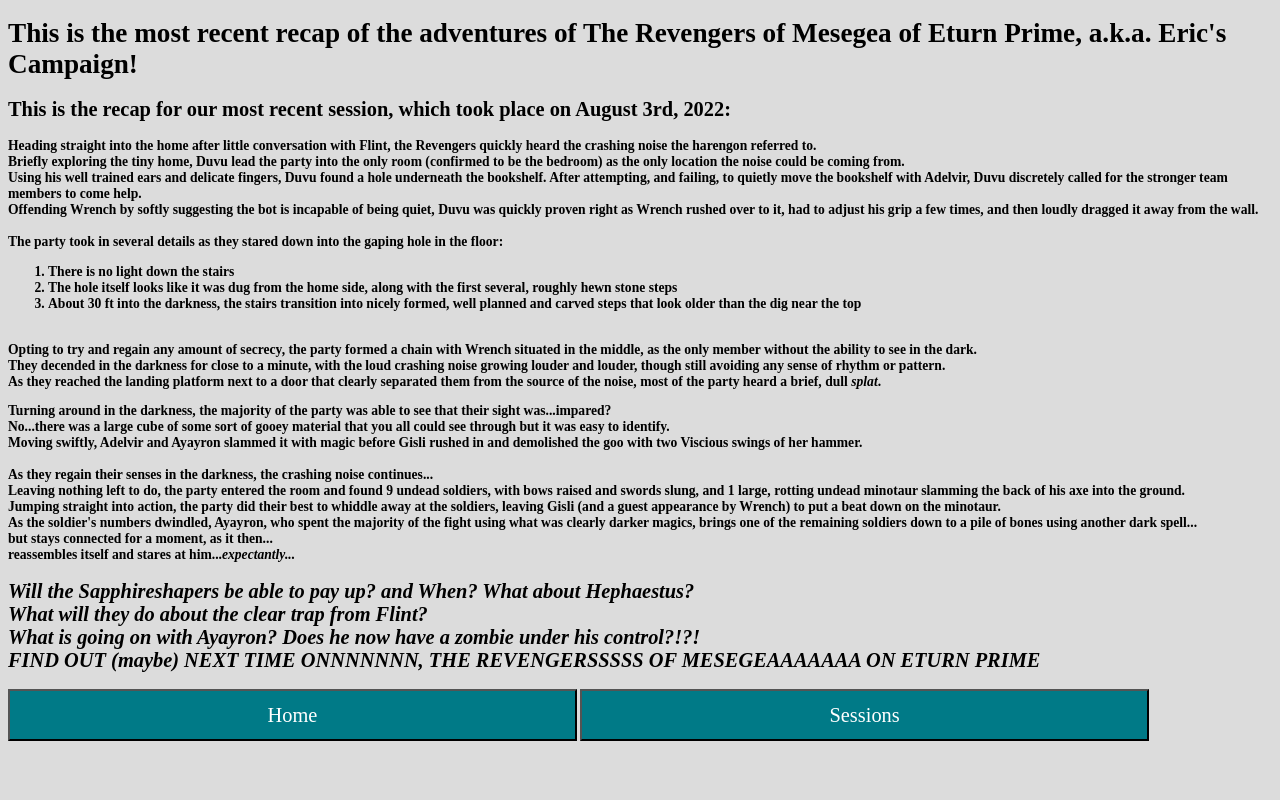
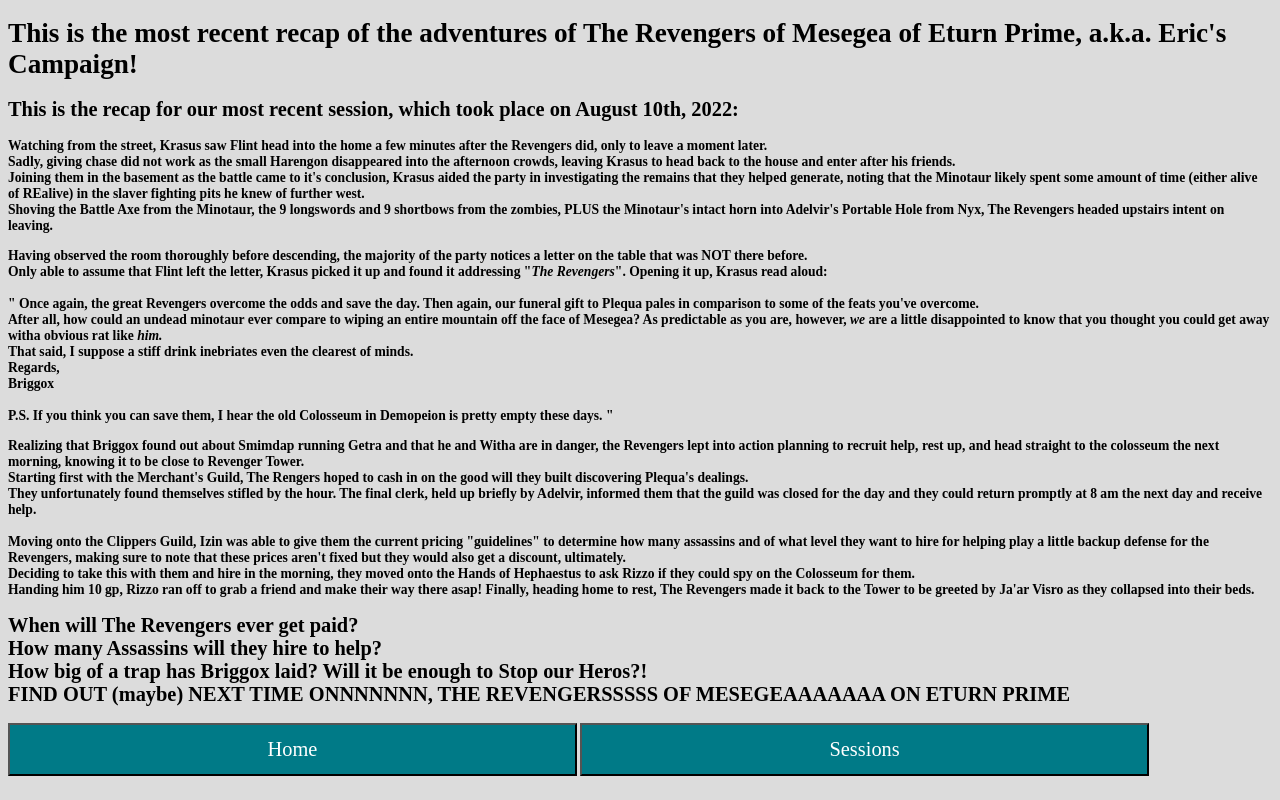
Before and after one commit to TheDiemer/resumeSite, a Flask app: page /last in a window 1280 px wide. Run offline with Flask 2, Linux system fonts and the light colour scheme.

Commit message:
feat(recap): August 10th

```diff
--- a/dnd/templates/recap.html
+++ b/dnd/templates/recap.html
@@ -7,43 +7,44 @@
     </head>
     <body style="font-size:0.85em;">
         <h1>This is the most recent recap of the adventures of The Revengers of Mesegea of Eturn Prime, a.k.a. Eric's Campaign!</h1>
-        <h2>This is the recap for our most recent session, which took place on August 3rd, 2022:</h2>
+        <h2>This is the recap for our most recent session, which took place on August 10th, 2022:</h2>
         <p>
-			<a>Heading straight into the home after little conversation with Flint, the Revengers quickly heard the crashing noise the harengon referred to.<br>
-			   Briefly exploring the tiny home, Duvu lead the party into the only room (confirmed to be the bedroom) as the only location the noise could be coming from.<br>
-			   Using his well trained ears and delicate fingers, Duvu found a hole underneath the bookshelf. After attempting, and failing, to quietly move the bookshelf with Adelvir, Duvu discretely called for the stronger team members to come help.<br>
-			   Offending Wrench by softly suggesting the bot is incapable of being quiet, Duvu was quickly proven right as Wrench rushed over to it, had to adjust his grip a few times, and then <b>loudly dragged</b> it away from the wall.<br><br>
+			<a>Watching from the street, Krasus saw Flint head into the home a few minutes after the Revengers did, only to leave a moment later.<br>
+				Sadly, giving chase did not work as the small Harengon disappeared into the afternoon crowds, leaving Krasus to head back to the house and enter after his friends.<br>
+				Joining them in the basement as the battle came to it's conclusion, Krasus aided the party in investigating the remains that they helped generate, noting that the Minotaur likely spent some amount of time (either alive of REalive) in the slaver fighting pits he knew of further west.<br>
 			</a>
-			<a>
-				The party took in several details as they stared down into the gaping hole in the floor:<br>
-				<ol>
-					<li>There is no light down the stairs</li>
-					<li>The hole itself looks like it was dug from the home side, along with the first several, roughly hewn stone steps</li>
-					<li>About 30 ft into the darkness, the stairs transition into nicely formed, well planned and carved steps that look older than the dig near the top</li>
-				</ol><br>
-				Opting to try and regain any amount of secrecy, the party formed a chain with Wrench situated in the middle, as the only member without the ability to see in the dark.<br>
-				They decended in the darkness for close to a minute, with the loud crashing noise growing louder and louder, though still avoiding any sense of rhythm or pattern.<br>
-				As they reached the landing platform next to a door that clearly separated them from the source of the noise, most of the party heard a brief, dull <i>splat</i>.
+			<a>Shoving the Battle Axe from the Minotaur, the 9 longswords and 9 shortbows from the zombies, PLUS the Minotaur's intact horn into Adelvir's Portable Hole from Nyx, The Revengers headed upstairs intent on leaving.</a>
+		</p>
+		<p>
+			<a>Having observed the room thoroughly before descending, the majority of the party notices a letter on the table that was NOT there before.<br>
+				Only able to assume that Flint left the letter, Krasus picked it up and found it addressing "<i>The Revengers</i>". Opening it up, Krasus read aloud:<br><br>
+				<span id="letter">"
+				Once again, the great Revengers overcome the odds and save the day. Then again, our funeral gift to Plequa pales in comparison to some of the feats you've overcome.<br>
+				After all, how could an undead minotaur ever compare to wiping an entire mountain off the face of Mesegea? As predictable as you are, however, <i>we</i> are a little disappointed to know that you thought you could get away witha obvious rat like <i>him.</i><br>
+				That said, I suppose a stiff drink inebriates even the clearest of minds.<br>
+				Regards,<br>
+				Briggox<br><br>
+				P.S. If you think you can save them, I hear the old Colosseum in Demopeion is pretty empty these days.
+				"<span>
+
 			</a>
 		</p>
 		<p>
+			<a>Realizing that Briggox found out about Smimdap running Getra and that he and Witha are in danger, the Revengers lept into action planning to recruit help, rest up, and head straight to the colosseum the next morning, knowing it to be close to Revenger Tower.<br>
+				Starting first with the Merchant's Guild, The Rengers hoped to cash in on the good will they built discovering Plequa's dealings.<br>
+				They unfortunately found themselves stifled by the hour. The final clerk, held up briefly by Adelvir, informed them that the guild was closed for the day and they could return promptly at 8 am the next day and receive help.<br><br>
+				Moving onto the Clippers Guild, Izin was able to give them the current pricing "guidelines" to determine how many assassins and of what level they want to hire for helping play a little backup defense for the Revengers, making sure to note that these prices aren't fixed but they would also get a discount, ultimately.<br>
+				Deciding to take this with them and hire in the morning, they moved onto the Hands of Hephaestus to ask Rizzo if they could spy on the Colosseum for them.<br>
+				Handing him 10 gp, Rizzo ran off to grab a friend and make their way there asap!
+			</a>
 			<a>
-				Turning around in the darkness, the majority of the party was able to see that their sight was...impared?<br>
-				No...there was a large cube of some sort of gooey material that you all could see through but it was easy to identify.<br>
-				Moving swiftly, Adelvir and Ayayron slammed it with magic before Gisli rushed in and demolished the goo with two Viscious swings of her hammer.<br>
-			</a>
-			<br>
-			<a>
-				As they regain their senses in the darkness, the crashing noise continues...<br>
-				Leaving nothing left to do, the party entered the room and found 9 undead soldiers, with bows raised and swords slung, and 1 large, rotting undead minotaur slamming the back of his axe into the ground.<br>
-				Jumping straight into action, the party did their best to whiddle away at the soldiers, leaving Gisli (and a guest appearance by Wrench) to put a beat down on the minotaur.<br>
-				As the soldier's numbers dwindled, Ayayron, who spent the majority of the fight using what was clearly darker magics, brings one of the remaining soldiers down to a pile of bones using another dark spell...<br>but stays connected for a moment, as it then...<br>reassembles itself and stares at him...<i>expectantly...<i></b><br>
+				Finally, heading home to rest, The Revengers made it back to the Tower to be greeted by Ja'ar Visro as they collapsed into their beds.
 			</a>
 		</p>
 		<p>
-			<h2>Will the Sapphireshapers be able to pay up? and When? What about Hephaestus?<br>
-				What will they do about the clear trap from Flint?<br>
-				What is going on with Ayayron? Does he now have a zombie under his control?!?!<br>
+			<h2>When will The Revengers ever get paid?<br>
+				How many Assassins will they hire to help?<br>
+				How big of a trap has Briggox laid? Will it be enough to Stop our Heros?!<br>
 				FIND OUT (maybe) NEXT TIME ONNNNNNN, THE REVENGERSSSSS OF MESEGEAAAAAAA ON ETURN PRIME</h2>
 		</p>
 		<button class="button" id="home" onclick="window.location.href = '/dnd/'" onmouseover="" style="cursor: pointer;">Home</button>
```
Also changed, not shown: dnd/templates/DM.html (+89 -4 lines), dnd/templates/sessions.html (+11 -0 lines).
